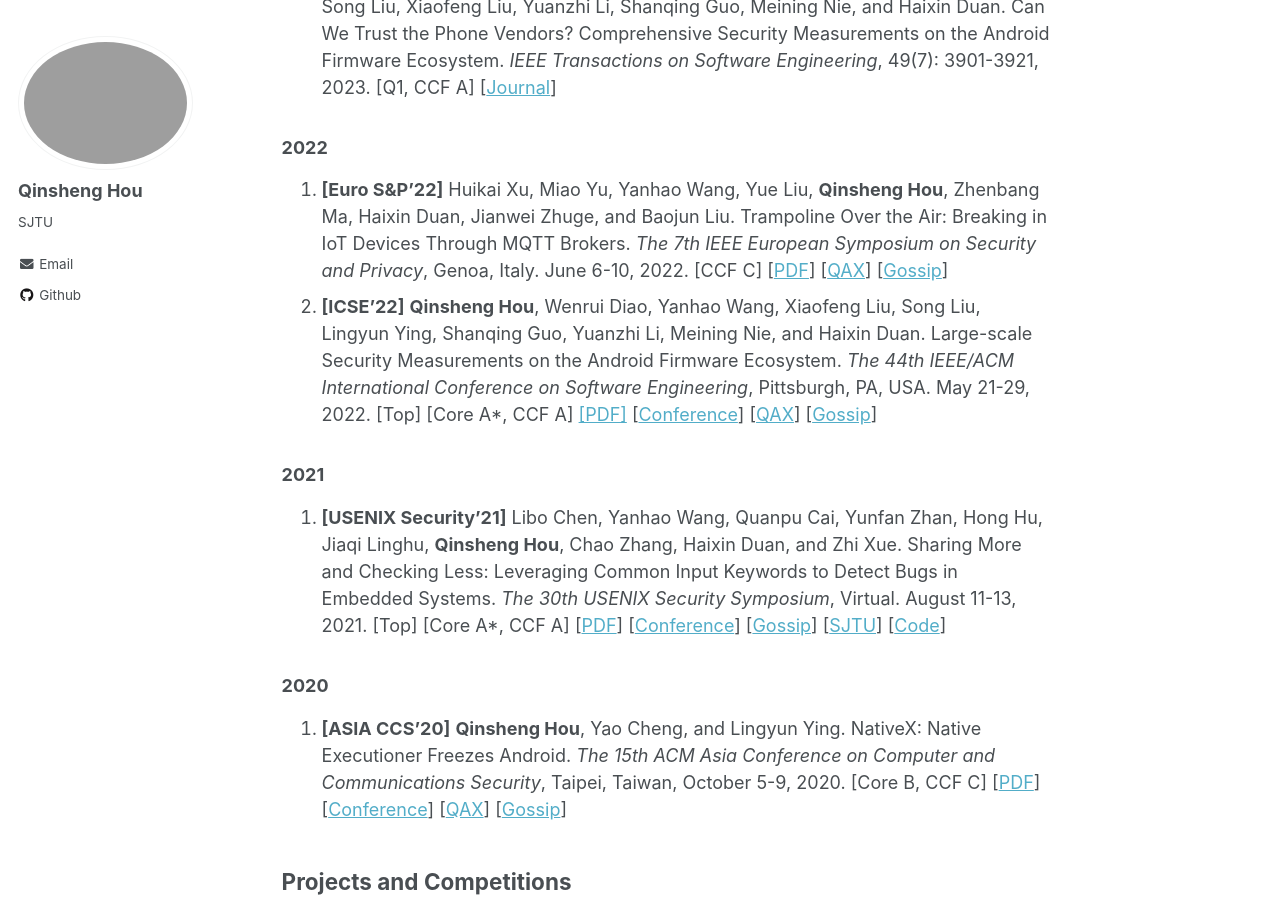
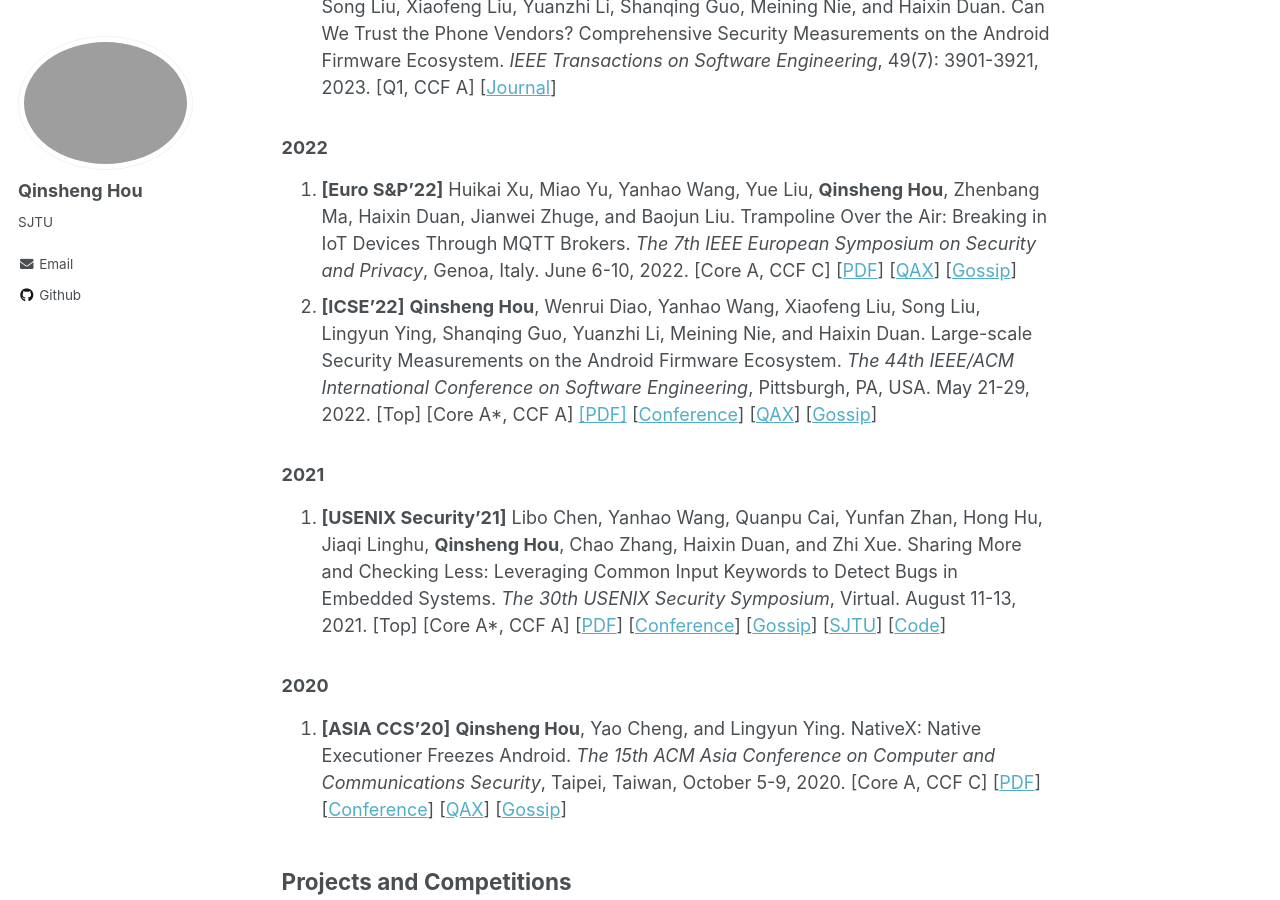
Before and after one commit to chicharitomu14/chicharitomu14.github.io, a Jekyll site: the page built from _pages/about.md, in a window 1280 px wide and 900 px high, scrolled down 1825 px. Built offline with Jekyll 4.4.1, drawn with Linux system fonts in a browser that asks for light colours; some of the changed text lies outside the part shown.

Commit message:
update paper

```diff
--- a/_pages/about.md
+++ b/_pages/about.md
@@ -36,7 +36,7 @@ Publications
 
 ### 2022
 
-1. **[Euro S&P'22]** Huikai Xu, Miao Yu, Yanhao Wang, Yue Liu, **Qinsheng Hou**, Zhenbang Ma, Haixin Duan, Jianwei Zhuge, and Baojun Liu. Trampoline Over the Air: Breaking in IoT Devices Through MQTT Brokers. *The 7th IEEE European Symposium on Security and Privacy*, Genoa, Italy. June 6-10, 2022. [CCF C] [[PDF](https://github.com/ReAbout/Trampoline-Over-the-Air/blob/main/Trampoline%20Over%20the%20Air%20-%20Breaking%20in%20IoT%20Devices%20Through%20MQTT%20Brokers_validated.pdf)] [[QAX](https://research.qianxin.com/archives/1186)] [[Gossip](https://mp.weixin.qq.com/s/EWbDSyauXuTyF4ja9Duv2g)]
+1. **[Euro S&P'22]** Huikai Xu, Miao Yu, Yanhao Wang, Yue Liu, **Qinsheng Hou**, Zhenbang Ma, Haixin Duan, Jianwei Zhuge, and Baojun Liu. Trampoline Over the Air: Breaking in IoT Devices Through MQTT Brokers. *The 7th IEEE European Symposium on Security and Privacy*, Genoa, Italy. June 6-10, 2022. [Core A, CCF C] [[PDF](https://github.com/ReAbout/Trampoline-Over-the-Air/blob/main/Trampoline%20Over%20the%20Air%20-%20Breaking%20in%20IoT%20Devices%20Through%20MQTT%20Brokers_validated.pdf)] [[QAX](https://research.qianxin.com/archives/1186)] [[Gossip](https://mp.weixin.qq.com/s/EWbDSyauXuTyF4ja9Duv2g)]
 1. **[ICSE’22]** **Qinsheng Hou**, Wenrui Diao, Yanhao Wang, Xiaofeng Liu, Song Liu, Lingyun Ying, Shanqing Guo, Yuanzhi Li, Meining Nie, and Haixin Duan. Large-scale Security Measurements on the Android Firmware Ecosystem. *The 44th IEEE/ACM International Conference on Software Engineering*, Pittsburgh, PA, USA. May 21-29, 2022. [Top] [Core A*, CCF A] [[PDF]](https://chicharitomu14.github.io/files/2022-ICSE.pdf) [[Conference](https://conf.researchr.org/details/icse-2022/icse-2022-papers/36/Large-scale-Security-Measurements-on-the-Android-Firmware-Ecosystem)] [[QAX](https://research.qianxin.com/archives/1208)] [[Gossip](https://mp.weixin.qq.com/s/ykvCJ8biYHunpxjIGW8-uA)]
 
 ### 2021
@@ -45,7 +45,7 @@ Publications
 
 ### 2020
 
-1. **[ASIA CCS’20]** **Qinsheng Hou**, Yao Cheng, and Lingyun Ying. NativeX: Native Executioner Freezes Android. *The 15th ACM Asia Conference on Computer and Communications Security*, Taipei, Taiwan, October 5-9, 2020. [Core B, CCF C] [[PDF](https://chicharitomu14.github.io/files/2020-NativeX.pdf)] [[Conference](https://dl.acm.org/doi/10.1145/3320269.3384713)] [[QAX](https://research.qianxin.com/archives/918)] [[Gossip](https://mp.weixin.qq.com/s/HFoMdir7j5EwPs6TwfQBnw)]
+1. **[ASIA CCS’20]** **Qinsheng Hou**, Yao Cheng, and Lingyun Ying. NativeX: Native Executioner Freezes Android. *The 15th ACM Asia Conference on Computer and Communications Security*, Taipei, Taiwan, October 5-9, 2020. [Core A, CCF C] [[PDF](https://chicharitomu14.github.io/files/2020-NativeX.pdf)] [[Conference](https://dl.acm.org/doi/10.1145/3320269.3384713)] [[QAX](https://research.qianxin.com/archives/918)] [[Gossip](https://mp.weixin.qq.com/s/HFoMdir7j5EwPs6TwfQBnw)]
 
 ## Projects and Competitions
 
```
Also changed, not shown: other parts of _pages/about.md (+1 -1 lines).
